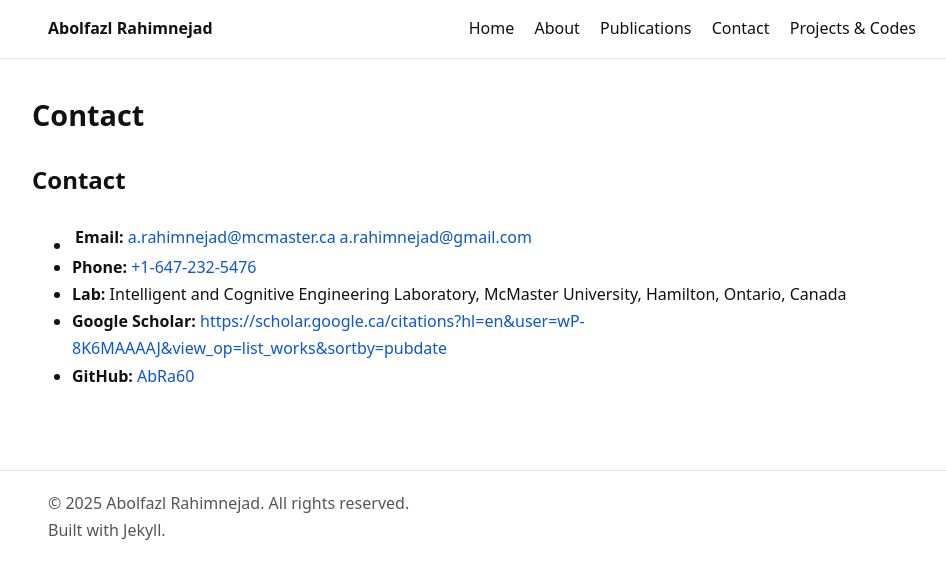
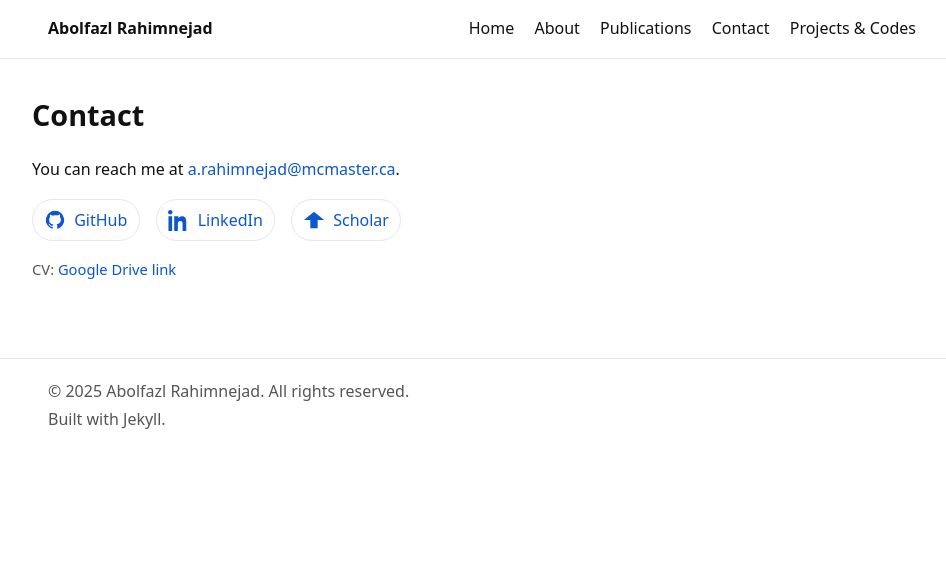
Before and after one commit to AbRahimnejad/AbRahimnejad.github.io, a Jekyll site: the page built from contact.md, in a window 1280 px wide. Shown: the top 579 px of the page, without its empty margins (158-1104 px from the left). Built offline with Jekyll 4.4.1, drawn with Linux system fonts in a browser that asks for light colours.

Commit message:
Add files via upload

```diff
--- a/contact.md
+++ b/contact.md
@@ -4,10 +4,29 @@ title: Contact
 permalink: /contact/
 ---
 
-# Contact
+<p>You can reach me at <a href="mailto:a.rahimnejad@mcmaster.ca">a.rahimnejad@mcmaster.ca</a>.</p>
 
-- **Email:** [a.rahimnejad@mcmaster.ca](mailto:a.rahimnejad@mcmaster.ca) | [a.rahimnejad@gmail.com](mailto:a.rahimnejad@gmail.com)
-- **Phone:** [+1-647-232-5476](tel:+16472325476)
-- **Lab:** Intelligent and Cognitive Engineering Laboratory, McMaster University, Hamilton, Ontario, Canada
-- **Google Scholar:** [https://scholar.google.ca/citations?hl=en&user=wP-8K6MAAAAJ&view_op=list_works&sortby=pubdate](https://scholar.google.ca/citations?hl=en&user=wP-8K6MAAAAJ&view_op=list_works&sortby=pubdate)
-- **GitHub:** [AbRa60](https://github.com/AbRa60)
+<div class="social-row">
+  <a class="icon" href="https://github.com/AbRahimnejad/" target="_blank" rel="noopener" aria-label="GitHub">
+    <svg viewBox="0 0 24 24" width="22" height="22" fill="currentColor" aria-hidden="true">
+      <path d="M12 2a10 10 0 0 0-3.16 19.49c.5.09.68-.22.68-.48v-1.7c-2.78.6-3.37-1.2-3.37-1.2-.45-1.14-1.1-1.45-1.1-1.45-.9-.62.07-.6.07-.6 1 .07 1.53 1.04 1.53 1.04.89 1.53 2.34 1.08 2.9.83.09-.65.35-1.08.63-1.33-2.22-.25-4.56-1.11-4.56-4.95 0-1.1.39-1.99 1.03-2.69-.1-.25-.45-1.28.1-2.67 0 0 .84-.27 2.75 1.02A9.6 9.6 0 0 1 12 6.8c.85 0 1.7.12 2.5.34 1.9-1.29 2.74-1.02 2.74-1.02.56 1.39.21 2.42.1 2.67.64.7 1.03 1.6 1.03 2.69 0 3.85-2.34 4.7-4.57 4.95.36.31.67.92.67 1.85v2.74c0 .26.18.57.69.48A10 10 0 0 0 12 2Z"/>
+    </svg>
+    <span>GitHub</span>
+  </a>
+
+  <a class="icon" href="https://www.linkedin.com/in/abolfazl-rahimnejad-4b601b56/" target="_blank" rel="noopener" aria-label="LinkedIn">
+    <svg viewBox="0 0 24 24" width="22" height="22" fill="currentColor" aria-hidden="true">
+      <path d="M4.98 3.5C4.98 4.88 3.86 6 2.5 6S0 4.88 0 3.5 1.12 1 2.5 1 4.98 2.12 4.98 3.5zM.5 8h4V24h-4V8zm7 0h3.8v2.2h.06c.53-1 1.83-2.2 3.76-2.2 4.02 0 4.77 2.65 4.77 6.1V24h-4v-7.1c0-1.7-.03-3.9-2.38-3.9-2.4 0-2.76 1.86-2.76 3.78V24h-4V8z"/>
+    </svg>
+    <span>LinkedIn</span>
+  </a>
+
+  <a class="icon" href="https://scholar.google.ca/citations?hl=en&user=wP-8K6MAAAAJ&view_op=list_works&sortby=pubdate" target="_blank" rel="noopener" aria-label="Google Scholar">
+    <svg viewBox="0 0 24 24" width="22" height="22" fill="currentColor" aria-hidden="true">
+      <path d="M12 3L1 12h7v9h8v-9h7z"/>
+    </svg>
+    <span>Scholar</span>
+  </a>
+</div>
+
+<p class="small">CV: <a href="https://drive.google.com/file/d/1K_IAIFElGR3ujcKt1Cd0KyW0UchyCPBC/view?usp=drive_link" target="_blank" rel="noopener">Google Drive link</a></p>
```
